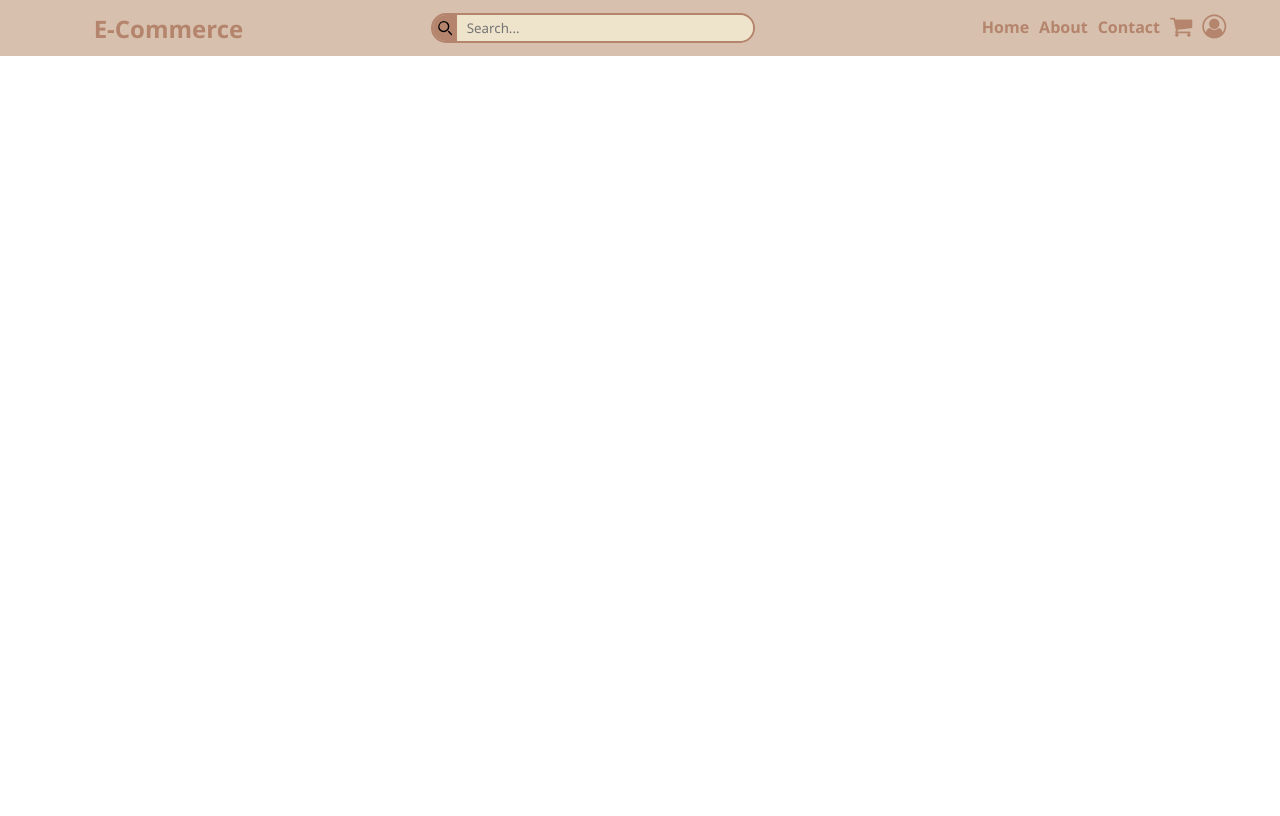
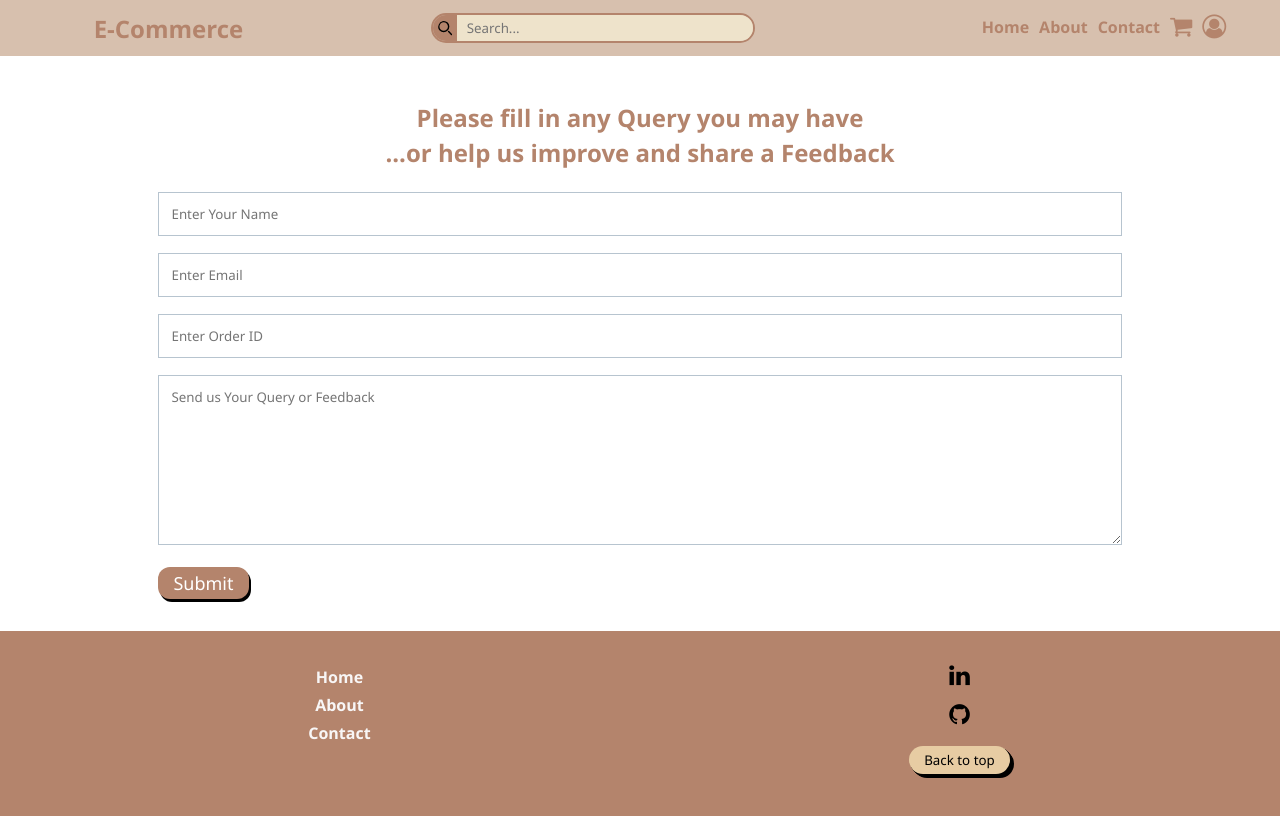
Before and after one commit to ar-rana/E-Commerce, a React (Create React App) app in the folder client/: page /connectwithus in a window 1280 px wide. Shown: the top 816 px of the page. Built offline with nearby package versions, Linux system fonts and the light colour scheme.

Commit message:
added contact page

```diff
--- a/client/src/App.js
+++ b/client/src/App.js
@@ -3,7 +3,7 @@ import "./index.css";
 import Navbar from "./Components/Navbar";
 import { BrowserRouter, Routes, Route } from "react-router-dom";
 import Home from "./View/Home";
-import Contact from "./Components/Contact";
+import Contact from "./View/Contact";
 
 function App() {
   return (
@@ -11,6 +11,7 @@ function App() {
       <Navbar />
       <Routes>
         <Route exact path="/" element={<Home />} />
+        <Route exact path="/connectwithus" element={<Contact />} />
       </Routes>
     </BrowserRouter>
   );
--- a/client/src/Components/Contact.jsx
+++ b/client/src/Components/ContactForm.jsx
@@ -1,7 +1,7 @@
 import React from "react";
 import Button1 from "./Buttons/Button1.jsx";
 
-const Contact = () => {
+const ContactForm = () => {
   return (
     <>
       <div className="contact-col">
@@ -22,4 +22,4 @@ const Contact = () => {
   );
 };
 
-export default Contact;
+export default ContactForm;
--- a/client/src/Components/Navbar.jsx
+++ b/client/src/Components/Navbar.jsx
@@ -33,13 +33,13 @@ const Navbar = () => {
         <div className="nav-menu">
           <ul className="nav-options">
             <li className="underline">
-              <a href="#">Home</a>
+              <a href="/">Home</a>
             </li>
             <li className="underline">
               <a href="#">About</a>
             </li>
             <li className="underline">
-              <a href="#">Contact</a>
+              <a href="/connectwithus">Contact</a>
             </li>
             <li className="underline">
               <span style={{ color: "#b4846c", fontSize: "24px" }} className="fa fa-shopping-cart"></span>
@@ -70,13 +70,13 @@ const Navbar = () => {
       <div className={`responsive-menu ${open ? "active" : ""}`}>
         <ul className="nav-options">
           <li className="underline">
-            <a href="#">Home</a>
+            <a href="/">Home</a>
           </li>
           <li className="underline">
             <a href="#">About</a>
           </li>
           <li className="underline">
-            <a href="#">Contact</a>
+            <a href="/connectwithus">Contact</a>
           </li>
           <li className="underline">
             <a href="#">Profile</a>
--- /dev/null
+++ b/client/src/View/Contact.jsx
@@ -0,0 +1,19 @@
+import React from "react";
+import ContactForm from "../Components/ContactForm";
+import Footer from "../Components/Footer";
+
+const Contact = () => {
+  return (
+    <div className="contact">
+      <br />
+      <br />
+      <h2 className="heading2">Please fill in any Query you may have</h2>
+      <h2 className="heading2">...or help us improve and share a Feedback</h2>
+      <br />
+      <ContactForm />
+      <Footer />
+    </div>
+  );
+};
+
+export default Contact;
--- a/client/src/index.css
+++ b/client/src/index.css
@@ -474,9 +474,12 @@ footer {
     transform: translateX(-100%);
   }
 }
-
+.contact-col {
+  margin-inline: 1.5rem;
+  margin-bottom: 2rem;
+}
 .contact-col input, .contact-col textarea, .contact-col input{
-  width: 95%;
+  width: 100%;
   padding: 12px;
   margin-bottom: 17px;
   outline: none;
@@ -502,6 +505,12 @@ footer {
   align-items: center;
 }
 
+.contact {
+  display: flex;
+  flex-direction: column;
+  align-items: center;
+}
+
 .heading {
   margin: 2rem 4rem;
   padding: 1px 0px;
@@ -511,6 +520,14 @@ footer {
   text-align: center;
   box-shadow: 3px 3px 17px 3px var(--beige-col);
   border-radius: 20px;
+}
+.heading2 {
+  margin: 0rem 4rem;
+  padding: 1px 0px;
+  width: 85%;
+  color: var(--dark-col);
+  font-weight: bold;
+  text-align: center;
 }
 
 .underline::after {
```
